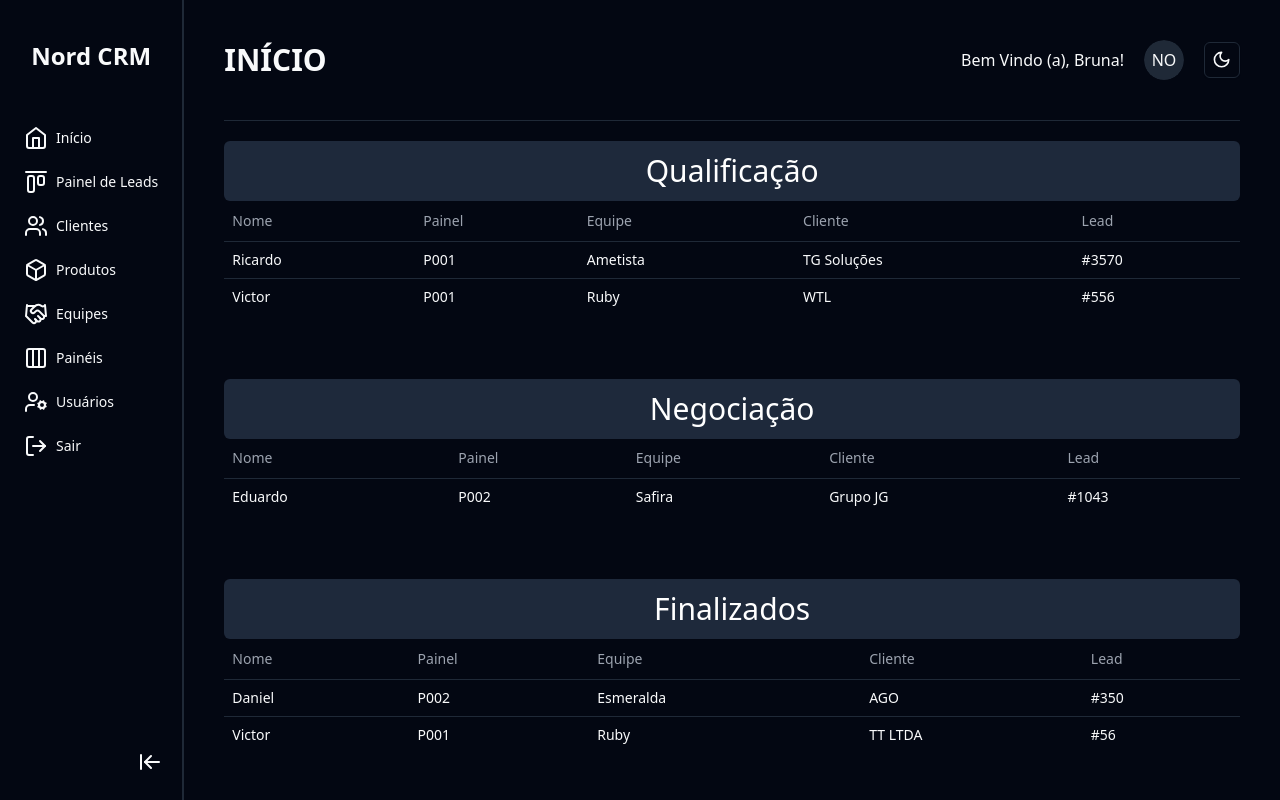
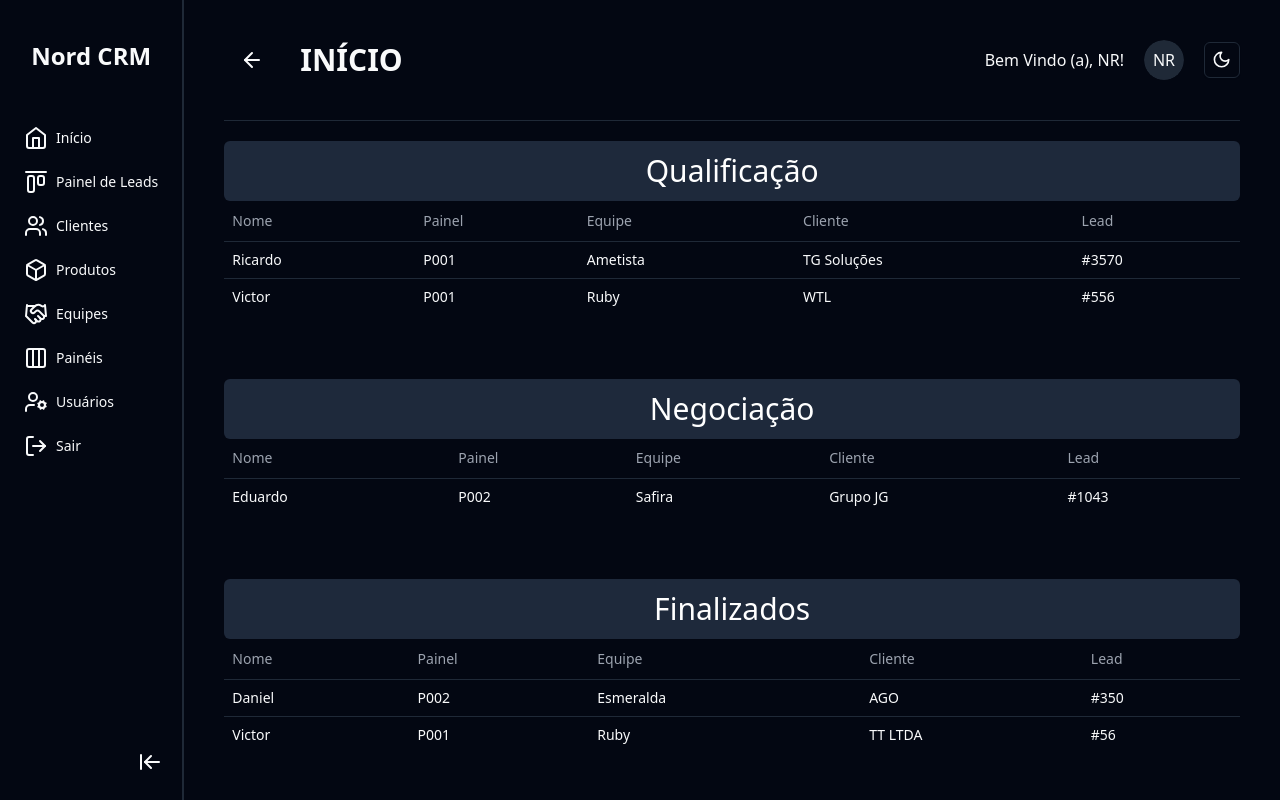
Before and after one commit to JA-Lourenco/NordCRM, a React (Vite) app: page /home in a window 1280 px wide. Built offline with nearby package versions, Linux system fonts and the light colour scheme.

Commit message:
style: new sidebar style

```diff
--- a/src/layout/index.tsx
+++ b/src/layout/index.tsx
@@ -5,11 +5,11 @@ import { Avatar, AvatarFallback, AvatarImage } from "@/components/ui/avatar";
 import { ModeToggle } from "@/components/ui/mode-toggle";
 import { Separator } from "@/components/ui/separator";
 
-import { Link } from "react-router-dom";
-import { Outlet } from "react-router-dom";
+import { Outlet, Link, useNavigate } from "react-router-dom";
 
 import {
 	AlignStartHorizontal,
+	ArrowLeft,
 	ArrowLeftToLine,
 	ArrowRightToLine,
 	Box,
@@ -28,6 +28,8 @@ interface LayoutProps {
 export function Layout({ pageName }: LayoutProps) {
 	const [isSidebarOpen, setIsSidebarOpen] = useState(true);
 
+	const navigate = useNavigate();
+
 	const menuItems = [
 		{ name: "Início", icon: <Home />, path: "/home" },
 		{
@@ -43,45 +45,39 @@ export function Layout({ pageName }: LayoutProps) {
 		{ name: "Sair", icon: <LogOut />, path: "/" },
 	];
 
+	const username = localStorage.getItem("username");
+
 	function handleSidebar() {
 		setIsSidebarOpen((state) => !state);
 	}
 
 	function Sidebar() {
-		return isSidebarOpen ? (
-			<aside className="border-r-2 px-2 flex flex-col gap-2 w-52 relative">
-				<h2 className="text-2xl font-bold text-center my-10">Nord CRM</h2>
+		return (
+			<aside
+				className={`border-r-2 px-2 flex flex-col gap-2 relative ${
+					isSidebarOpen ? "w-52" : "w-22"
+				}`}
+			>
+				<h2 className="text-2xl font-bold text-center my-10">
+					{isSidebarOpen ? "Nord CRM" : "NR"}
+				</h2>
 
 				{menuItems.map(({ name, icon, path }, index) => (
-					<Link to={path} key={index}>
-						<Button className="gap-2" variant="ghost">
+					<Button variant="ghost">
+						<Link
+							to={path}
+							key={index}
+							className="flex items-center gap-2 w-full"
+						>
 							{icon}
-							{name}
-						</Button>
-					</Link>
+							{isSidebarOpen && name}
+						</Link>
+					</Button>
 				))}
 
 				<div className="absolute bottom-5 right-2">
 					<Button variant="ghost" size={"sm"} onClick={() => handleSidebar()}>
-						<ArrowLeftToLine />
-					</Button>
-				</div>
-			</aside>
-		) : (
-			<aside className="border-r-2 px-2 flex flex-col items-center gap-2 w-15 relative">
-				<h2 className="text-2xl font-bold text-center my-10">NR</h2>
-
-				{menuItems.map(({ icon, path }, index) => (
-					<Link to={path} key={index}>
-						<Button variant="ghost" size={"sm"}>
-							{icon}
-						</Button>
-					</Link>
-				))}
-
-				<div className="absolute bottom-5">
-					<Button variant="ghost" size={"icon"} onClick={() => handleSidebar()}>
-						<ArrowRightToLine />
+						{isSidebarOpen ? <ArrowLeftToLine /> : <ArrowRightToLine />}
 					</Button>
 				</div>
 			</aside>
@@ -94,14 +90,25 @@ export function Layout({ pageName }: LayoutProps) {
 
 			<main className="w-full pt-10 pr-10">
 				<div className="w-full flex items-center justify-between">
-					<h1 className="text-3xl font-bold">{pageName.toUpperCase()}</h1>
+					<div className="flex items-center gap-5">
+						<Button
+							variant="ghost"
+							className="w-full"
+							onClick={() => navigate(-1)}
+						>
+							<ArrowLeft />
+						</Button>
+						<h1 className="text-3xl font-bold">{pageName.toUpperCase()}</h1>
+					</div>
 
 					<div className="flex items-center gap-5">
-						<h3>Bem Vindo (a), Bruna!</h3>
+						<h3>Bem Vindo (a), {username ? username.toUpperCase() : "NR"}!</h3>
 
 						<Avatar>
 							<AvatarImage src="" />
-							<AvatarFallback>NO</AvatarFallback>
+							<AvatarFallback>
+								{username ? username.substring(0, 2).toUpperCase() : "NR"}
+							</AvatarFallback>
 						</Avatar>
 
 						<ModeToggle />
```
Also changed, not shown: package.json (indentation only).
